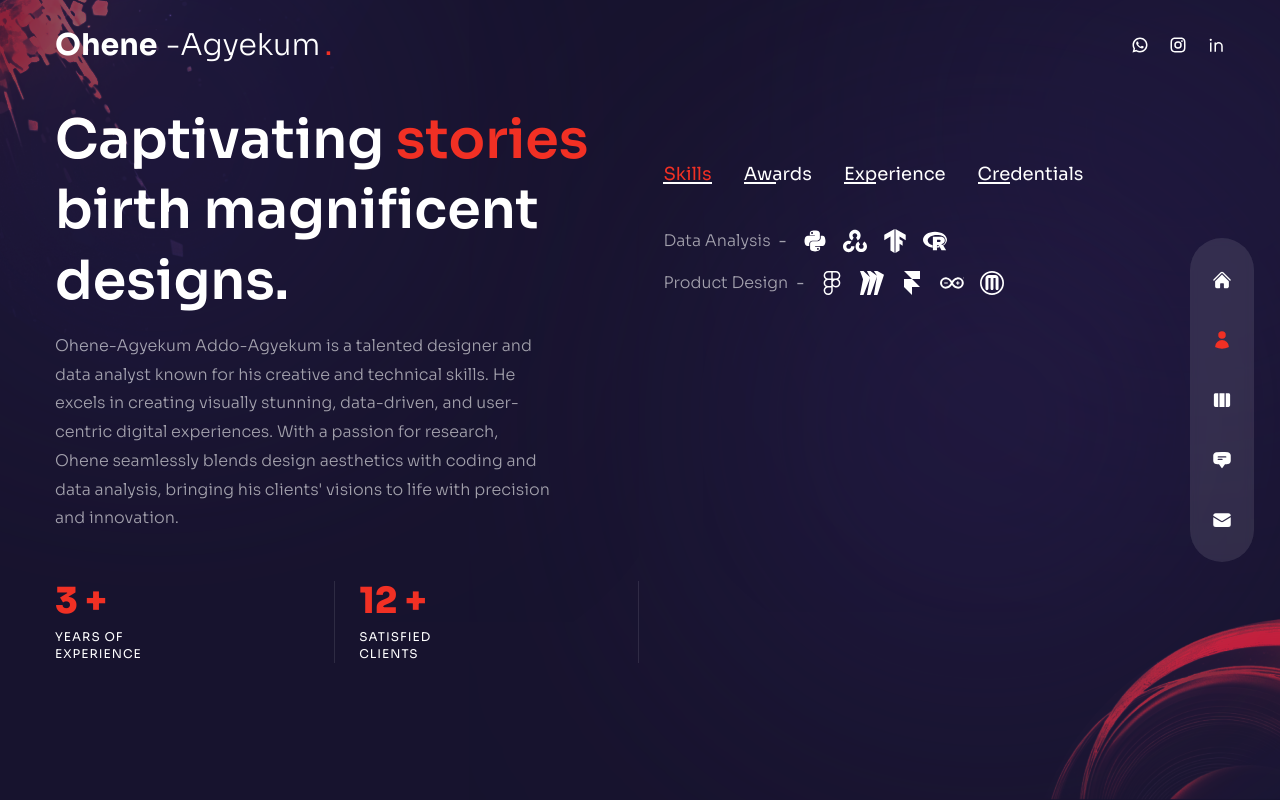
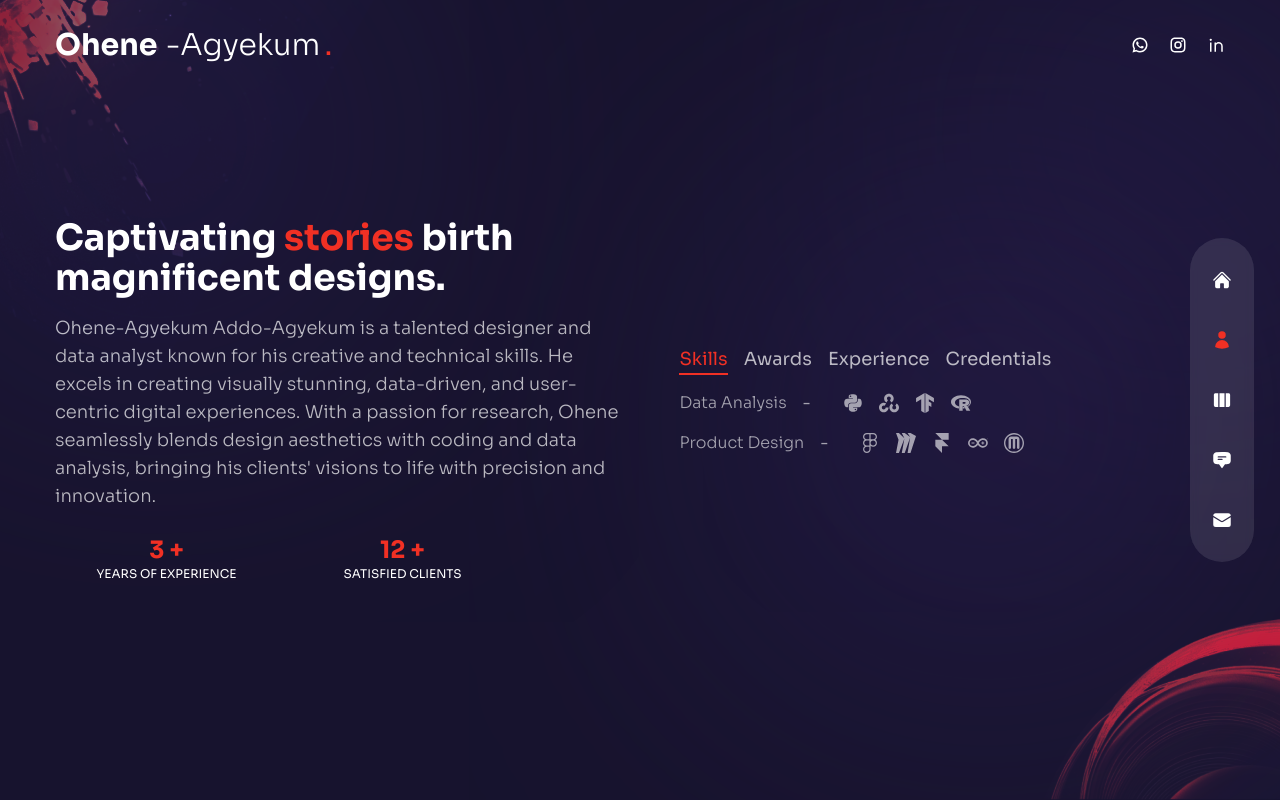
Before and after one commit to ibrahzizo360/my-portfolio, a Next.js app: page /about in a window 1280 px wide. Built offline with nearby package versions, Linux system fonts and the light colour scheme.

Commit message:
minor fix

```diff
--- a/pages/about/index.js
+++ b/pages/about/index.js
@@ -1,4 +1,3 @@
-// icons
 import {
   FaHtml5,
   FaCss3,
@@ -8,7 +7,6 @@ import {
   FaFigma,
   FaPython,
 } from "react-icons/fa";
-
 import {
   SiNextdotjs,
   SiFramer,
@@ -28,83 +26,71 @@ import { useState } from "react";
 import { fadeIn } from "../../variants";
 import CountUp from "react-countup";
 
-
-//  data
+// Data
 const aboutData = [
   {
-    title: 'skills',
+    title: "skills",
     info: [
       {
-        title: 'Data Analysis',
-        icons: [
-          <FaPython />,
-          <SiOpencv />,
-          <SiTensorflow />,
-          <SiR />,
-        ],
+        title: "Data Analysis",
+        icons: [<FaPython />, <SiOpencv />, <SiTensorflow />, <SiR />],
       },
       {
-        title: 'Product Design',
-        icons: [<FaFigma />, <SiMiro />, <SiFramer />, <SiArduino />, <SiMakerbot />],
+        title: "Product Design",
+        icons: [
+          <FaFigma />,
+          <SiMiro />,
+          <SiFramer />,
+          <SiArduino />,
+          <SiMakerbot />,
+        ],
       },
     ],
   },
   {
-    title: 'awards',
+    title: "awards",
     info: [
+      { title: "UGASS Hackathon, University of Ghana - Winner", stage: "2023" },
       {
-        title: 'UGASS Hackathon, University of Ghana - Winner',
-        stage: '2023',
+        title: "Statsbank Hackathon, Ghana Statistical Services - Finalist",
+        stage: "2023",
       },
       {
-        title: 'Statsbank Hackathon, Ghana Statistical Services - Finalist',
-        stage: '2023',
+        title: "7th Global Design for Education, China - Semi-finalist",
+        stage: "2024",
       },
       {
-        title: '7th Global Design for Education, China - Semi-finalist',
-        stage: '2024',
+        title: "African Technology Forum AI Challenge, OpenAI - Participant",
+        stage: "2024",
       },
       {
-        title: 'African Techology Forum AI Challenge, OpenAI - Participant',
-        stage: '2024',
-      },
-      {
-        title: 'Digital Public Goods Contest, UNICEF - Participant',
-        stage: '2024',
+        title: "Digital Public Goods Contest, UNICEF - Participant",
+        stage: "2024",
       },
     ],
   },
   {
-    title: 'experience',
+    title: "experience",
     info: [
+      { title: "UX/UI Designer (Intern) - Lastmal Inc.", stage: "2021 - 2022" },
       {
-        title: 'UX/UI Designer (Intern)  -  Lastmal Inc.',
-        stage: '2021 - 2022',
+        title: "UX/UI Designer - Change Promotions Limited",
+        stage: "2022 - 2023",
       },
       {
-        title: 'UX/UI Designer - Change Promotions Limited',
-        stage: '2022 - 2023',
+        title: "Head of Data Strategies - Atempong TV",
+        stage: "2022 - 2023",
       },
-      {
-        title: 'Head of Data Strategies - Atempong TV',
-        stage: '2022 - 2023',
-      },
-      {
-        title: 'Product Designer - Flexi Payments Inc.',
-        stage: '2023 - 2024',
-      },
+      { title: "Product Designer - Flexi Payments Inc.", stage: "2023 - 2024" },
     ],
   },
   {
-    title: 'credentials',
+    title: "credentials",
     info: [
+      { title: "Google UX Design Certificate - Google Inc.", stage: "2023" },
       {
-        title: ' Google UX Design Certificate - Google Inc.',
-        stage: '2023',
-      },
-      {
-        title: 'BSc. Statistics & Computer Science - University of Ghana',
-        stage: '2024',
+        title: "BSc. Statistics & Computer Science - University of Ghana",
+        stage: "2024",
       },
     ],
   },
@@ -114,25 +100,18 @@ const About = () => {
   const [index, setIndex] = useState(0);
 
   return (
-    <div className="h-full bg-primary/30 py-32 text-center xl:text-left">
+    <div className="h-full bg-primary/30 py-16 sm:py-20 xl:py-32 text-center xl:text-left">
       <Circles />
-      {/* Avatar img */}
-      {/* <motion.div
+      <div className="container mx-auto h-full flex flex-col items-center xl:flex-row gap-y-8 gap-x-6">
+        {/* Text Section */}
+        <div className="flex-1 flex flex-col justify-center px-4 sm:px-8 xl:px-0">
+          <motion.h2
             variants={fadeIn("right", 0.2)}
             initial="hidden"
             animate="show"
             exit={"hidden"}
-        className="hidden xl:flex absolute bottom-0 -left-[370px]"
+            className="text-2xl sm:text-3xl xl:text-4xl font-bold mb-4"
           >
-        <Avatar />
-      </motion.div> */}
-      <div className="container mx-auto h-full flex flex-col items-center xl:flex-row gap-x-6">
-        <div className="flex-1 flex flex-col justify-center">
-          <motion.h2 variants={fadeIn("right", 0.2)}
-          initial="hidden"
-          animate="show"
-          exit={"hidden"}
-          className="h2">
             Captivating <span className="text-accent">stories</span> birth
             magnificent designs.
           </motion.h2>
@@ -141,80 +120,75 @@ const About = () => {
             initial="hidden"
             animate="show"
             exit={"hidden"}
-          className="max-w-[500px] mx-auto xl:mx-0 mb-6 xl:mb-12 px-2 xl:px-0">
-             Ohene-Agyekum Addo-Agyekum is a talented designer and data analyst known for his creative and technical skills. He excels in creating visually stunning, data-driven, and user-centric digital experiences. With a passion for research, Ohene seamlessly blends design aesthetics with coding and data analysis, bringing his clients' visions to life with precision and innovation.
+            className="text-sm sm:text-base xl:text-lg text-white/70 leading-relaxed max-w-xl mx-auto xl:mx-0 mb-6"
+          >
+            Ohene-Agyekum Addo-Agyekum is a talented designer and data analyst
+            known for his creative and technical skills. He excels in creating
+            visually stunning, data-driven, and user-centric digital
+            experiences. With a passion for research, Ohene seamlessly blends
+            design aesthetics with coding and data analysis, bringing his
+            clients' visions to life with precision and innovation.
           </motion.p>
-          {/* counters */}
+          {/* Counters */}
           <motion.div
             variants={fadeIn("right", 0.6)}
             initial="hidden"
             animate="show"
             exit={"hidden"}
-            className="hidden md:flex md:max-xl xl:max-w-none mx-auto xl:mx-0
-            mb-8">
-            <div className='flex flex-1 xl:gap-x-6'>
-              {/* experience */}
-              <div className="relative flex-1 after:w-[1px] after:h-full
-              after:bg-white/10 after:absolute after:top-0 after:right-0">
-                <div className="text-2xl xl:text-4xl font-extrabold text-accent mb-2">
+            className="flex justify-around max-w-xs sm:max-w-md mx-auto xl:mx-0 text-center gap-x-6"
+          >
+            <div>
+              <div className="text-xl sm:text-2xl font-bold text-accent">
                 <CountUp start={0} end={3} duration={5} /> +
               </div>
-                <div className="text-xs uppercase tracking-[1px] leading-[1.4]
-                max-w-[100px]">Years of experience</div>
+              <div className="text-xs uppercase">Years of Experience</div>
             </div>
-              {/* clients */}
-              <div className="relative flex-1 after:w-[1px] after:h-full
-              after:bg-white/10 after:absolute after:top-0 after:right-0">
-                <div className="text-2xl xl:text-4xl font-extrabold text-accent mb-2">
+            <div>
+              <div className="text-xl sm:text-2xl font-bold text-accent">
                 <CountUp start={0} end={12} duration={5} /> +
               </div>
-                <div className="text-xs uppercase tracking-[1px] leading-[1.4]
-                max-w-[100px]">Satisfied clients</div>
-              </div>
+              <div className="text-xs uppercase">Satisfied Clients</div>
             </div>
           </motion.div>
         </div>
+
+        {/* Tabs Section */}
         <motion.div
           variants={fadeIn("left", 0.4)}
           initial="hidden"
           animate="show"
           exit={"hidden"}
-          className="flex flex-col w-full xl:max-w-[48%] h-[480px]">
-          <div className="flex gap-x-4 xl:gap-x-8 mx-auto xl:mx-0 mb-4">
+          className="flex flex-col w-full xl:max-w-[48%] px-4"
+        >
+          {/* Tabs */}
+          <div className="flex justify-center xl:justify-start gap-x-4 mb-4 text-sm sm:text-base xl:text-lg">
             {aboutData.map((item, itemIndex) => (
               <div
                 key={itemIndex}
-                className={`${
-                  index === itemIndex &&
-                  "text-accent after:w-[100%] after:bg-accent after:transition-all after:duration-300"
-                } cursor-pointer capitalize xl:text-lg relative after:w-8 after:h-[2px] after:bg-white after:absolute after:bottom-1 after:left-0`}
+                className={`cursor-pointer capitalize ${
+                  index === itemIndex
+                    ? "text-accent border-b-2 border-accent"
+                    : "text-white/70"
+                }`}
                 onClick={() => setIndex(itemIndex)}
               >
                 {item.title}
               </div>
             ))}
           </div>
-          <div className=" py-2 xl:py-6 flex flex-col gap-y-2
-          xl:gap-y-4 items-center xl:items-start">
-            {aboutData[index].info.map((item, itemIndex) => {
-              return (
-                <div key={itemIndex}
-                className="flex-1 flex flex-col md:flex-row max-w-max gap-x-2
-                items-center text-white/60"
+          {/* Tab Content */}
+          <div className="flex flex-col gap-y-4 items-center xl:items-start text-white/60">
+            {aboutData[index].info.map((item, itemIndex) => (
+              <div
+                key={itemIndex}
+                className="flex flex-col md:flex-row items-center gap-x-4 text-sm sm:text-base"
               >
-                  {/* title */}
-                  <div className="font-light mb-2 md:mb-0">{item.title}</div>
-                  <div className='hidden md:flex'>-</div>
+                <div className="font-light">{item.title}</div>
+                <div className="hidden md:block">-</div>
                 <div>{item.stage}</div>
-                  <div className="flex gap-x-4">
-                    {/* icons */}
-                    {item.icons?.map((icon, itemIndex) => {
-                      return <div className="text-2xl text-white">{icon}</div>
-                    })}
+                <div className="flex gap-x-4 text-xl">{item.icons}</div>
               </div>
-                </div>
-              )
-            })}
+            ))}
           </div>
         </motion.div>
       </div>
@@ -222,5 +196,4 @@ const About = () => {
   );
 };
 
-
 export default About;
--- a/pages/index.js
+++ b/pages/index.js
@@ -1,68 +1,73 @@
-
-import Avatar from '../components/Avatar';
-import ParticlesContainer from '../components/ParticlesContainer';
-import ProjectsBtn from '../components/ProjectsBtn'
-import { fadeIn } from '../variants';
-import { motion } from 'framer-motion';
-
+import Avatar from "../components/Avatar";
+import ParticlesContainer from "../components/ParticlesContainer";
+import ProjectsBtn from "../components/ProjectsBtn";
+import { fadeIn } from "../variants";
+import { motion } from "framer-motion";
 
 const Home = () => {
   return (
     <div className="bg-primary/60 h-full">
       {/* text */}
-    <div className='w-full h-full bg-gradient-to-r from-primary/10 via-black/30
-    to-black/10'>
-      <div className="text-center flex flex-col justify-center xl:pt-40
-      xl:text-left h-full container mx-auto">
+      <div className="w-full h-full bg-gradient-to-r from-primary/10 via-black/30 to-black/10">
+        <div className="text-center flex flex-col justify-center xs:pt-20 sm:pt-28 md:pt-40 xl:pt-40 xl:text-left h-full container mx-auto">
           {/* title */}
           <motion.h1
-      variants = {fadeIn('down', 0.2)}
-      initial='hidden'
-      animate='show'
-      exit='hidden'
-      className="h1">
-        Manifesting ideas <br /> in the {' '}
-        <span className='text-accent'>Digital World</span>
+            variants={fadeIn("down", 0.2)}
+            initial="hidden"
+            animate="show"
+            exit="hidden"
+            className="text-3xl xs:text-2xl sm:text-4xl md:text-5xl xl:text-6xl font-bold leading-tight"
+          >
+            Manifesting ideas <br /> in the{" "}
+            <span className="text-accent">Digital World</span>
           </motion.h1>
           {/* subtitle */}
           <motion.p
-        variants = {fadeIn('down', 0.3)}
-        initial='hidden'
-        animate='show'
-        exit='hidden'
-        className="max-w-sm xl:max-w-xl mx-auto xl:mx-0 mb-10 xl:mb-7">
-        Ohene-Agyekum Addo-Agyekum is a talented and passionate designer and data analyst renowned for his creative prowess and technical expertise. With a keen interest in research, he excels at crafting visually stunning and functional digital experiences that are data-driven and user-centric. Ohene's unique ability to seamlessly blend design aesthetics with coding and data analysis allows him to bring his clients&apos; visions to life with precision and innovation.
+            variants={fadeIn("down", 0.3)}
+            initial="hidden"
+            animate="show"
+            exit="hidden"
+            className="text-sm xs:text-xs sm:text-base md:text-lg max-w-xs xs:max-w-sm sm:max-w-md xl:max-w-xl mx-auto xl:mx-0 mb-5 xl:mb-7"
+          >
+            Ohene-Agyekum Addo-Agyekum is a talented and passionate designer and
+            data analyst renowned for his creative prowess and technical
+            expertise. With a keen interest in research, he excels at crafting
+            visually stunning and functional digital experiences that are
+            data-driven and user-centric. Ohene's unique ability to seamlessly
+            blend design aesthetics with coding and data analysis allows him to
+            bring his clients&apos; visions to life with precision and
+            innovation.
           </motion.p>
           {/* button */}
           <div className="flex justify-center xl:hidden relative">
-        <ProjectsBtn  />
+            <ProjectsBtn />
           </div>
-      <motion.div variants = {fadeIn('down', 0.4)}
-       initial='hidden'
-       animate='show'
-       exit='hidden'
-       className='hidden xl:flex'>
+          <motion.div
+            variants={fadeIn("down", 0.4)}
+            initial="hidden"
+            animate="show"
+            exit="hidden"
+            className="hidden xl:flex"
+          >
             <ProjectsBtn />
           </motion.div>
         </div>
       </div>
       {/* image */}
-    <div className='w-[1200px] h-full absolute right-0 bottom-0'>
+      <div className="relative w-full h-full">
         {/* bg img */}
-      <div className='bg-none xl:bg-explosion xl:bg-cover xl:bg-right
-       xl:bg-no-repeat w-full h-full absolute mix-blend-color-dodge translate-z-0'>
-      </div>
+        <div className="bg-none xl:bg-explosion xl:bg-cover xl:bg-right xl:bg-no-repeat w-full h-full absolute mix-blend-color-dodge translate-z-0"></div>
         {/* particles */}
         <ParticlesContainer />
         {/* avatar img */}
         <motion.div
-      variants = {fadeIn('up', 0.5)}
-      initial='hidden'
-      animate='show'
-      exit='hidden'
-      transition={{duration: 1, ease: 'easeInOut'}}
-      className='w-full h-full max-w-[707px] max-h-[678px] absolute -bottom-32
-       lg:bottom-0 lg:right-[8%]'>
+          variants={fadeIn("up", 0.5)}
+          initial="hidden"
+          animate="show"
+          exit="hidden"
+          transition={{ duration: 1, ease: "easeInOut" }}
+          className="w-40 h-40 xs:w-48 xs:h-48 sm:w-60 sm:h-60 lg:w-[707px] lg:h-[678px] absolute -bottom-16 sm:-bottom-20 lg:bottom-0 lg:right-[8%]"
+        >
           <Avatar />
         </motion.div>
       </div>
--- a/tailwind.config.js
+++ b/tailwind.config.js
@@ -1,30 +1,31 @@
 /** @type {import('tailwindcss').Config} */
 module.exports = {
   content: [
-    './app/**/*.{js,ts,jsx,tsx,mdx}',
-    './pages/**/*.{js,ts,jsx,tsx,mdx}',
-    './components/**/*.{js,ts,jsx,tsx,mdx}',
+    "./app/**/*.{js,ts,jsx,tsx,mdx}",
+    "./pages/**/*.{js,ts,jsx,tsx,mdx}",
+    "./components/**/*.{js,ts,jsx,tsx,mdx}",
 
     // Or if using `src` directory:
-    './src/**/*.{js,ts,jsx,tsx,mdx}',
+    "./src/**/*.{js,ts,jsx,tsx,mdx}",
   ],
   theme: {
     container: {
       padding: {
-        DEFAULT: '15px',
+        DEFAULT: "15px",
       },
     },
     screens: {
-      sm: '640px',
-      md: '768px',
-      lg: '960px',
-      xl: '1200px',
+      xs: "395px",
+      sm: "640px",
+      md: "768px",
+      lg: "960px",
+      xl: "1200px",
     },
     extend: {
       colors: {
-        primary: '#131424',
-        secondary: '#393A47',
-        accent: '#F13024',
+        primary: "#131424",
+        secondary: "#393A47",
+        accent: "#F13024",
       },
       backgroundImage: {
         explosion: 'url("/bg-explosion.png")',
@@ -33,18 +34,18 @@ module.exports = {
         site: 'url("/site-bg.svg")',
       },
       animation: {
-        'spin-slow': 'spin 6s linear infinite',
+        "spin-slow": "spin 6s linear infinite",
       },
       fontFamily: {
-        poppins: [`var(--font-poppins)`, 'sans-serif'],
-        sora: [`var(--font-sora)`, 'sans-serif'],
+        poppins: [`var(--font-poppins)`, "sans-serif"],
+        sora: [`var(--font-sora)`, "sans-serif"],
       },
     },
   },
   container: {
     padding: {
-      DEFAULT: '15px',
+      DEFAULT: "15px",
     },
   },
-  plugins: [require('tailwind-scrollbar')],
+  plugins: [require("tailwind-scrollbar")],
 };
```
Also changed, not shown: pages/contact/index.js (+46 -32 lines). Lines whose indentation alone changed are shown as unchanged.
